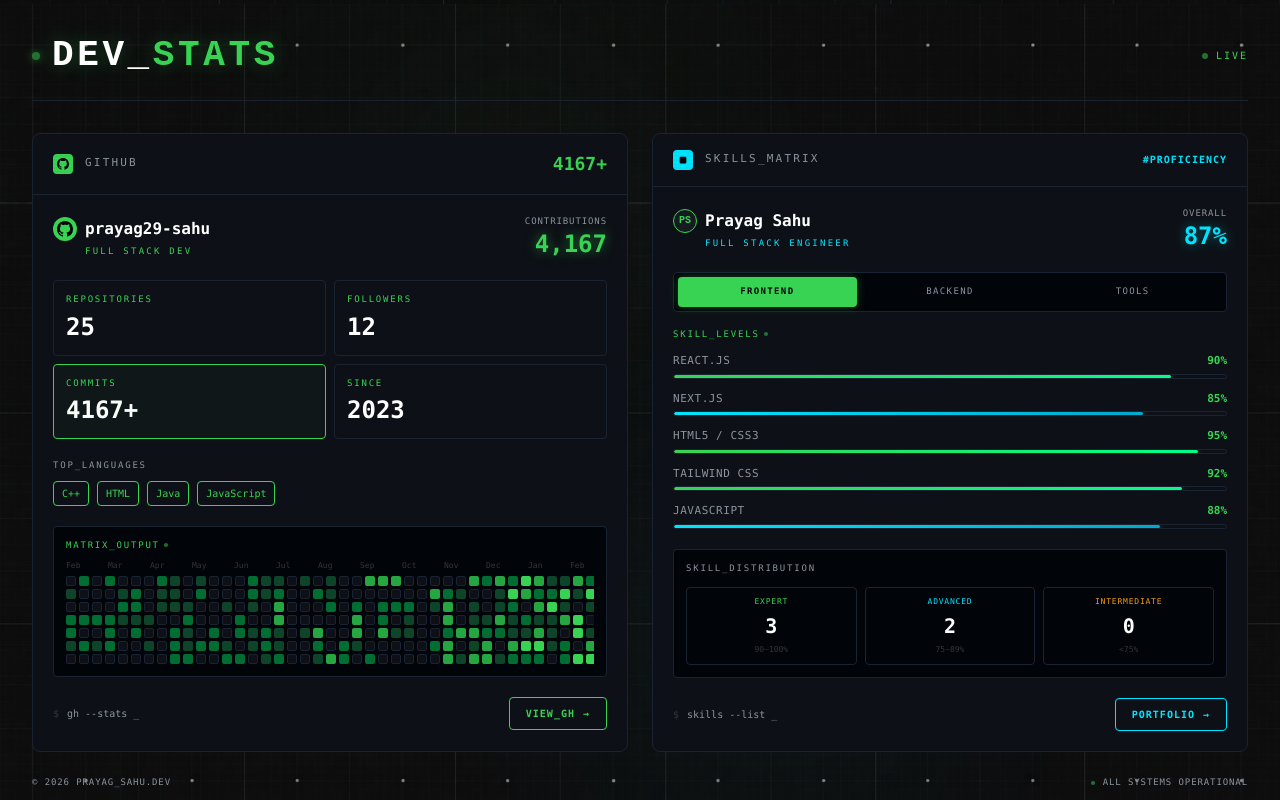
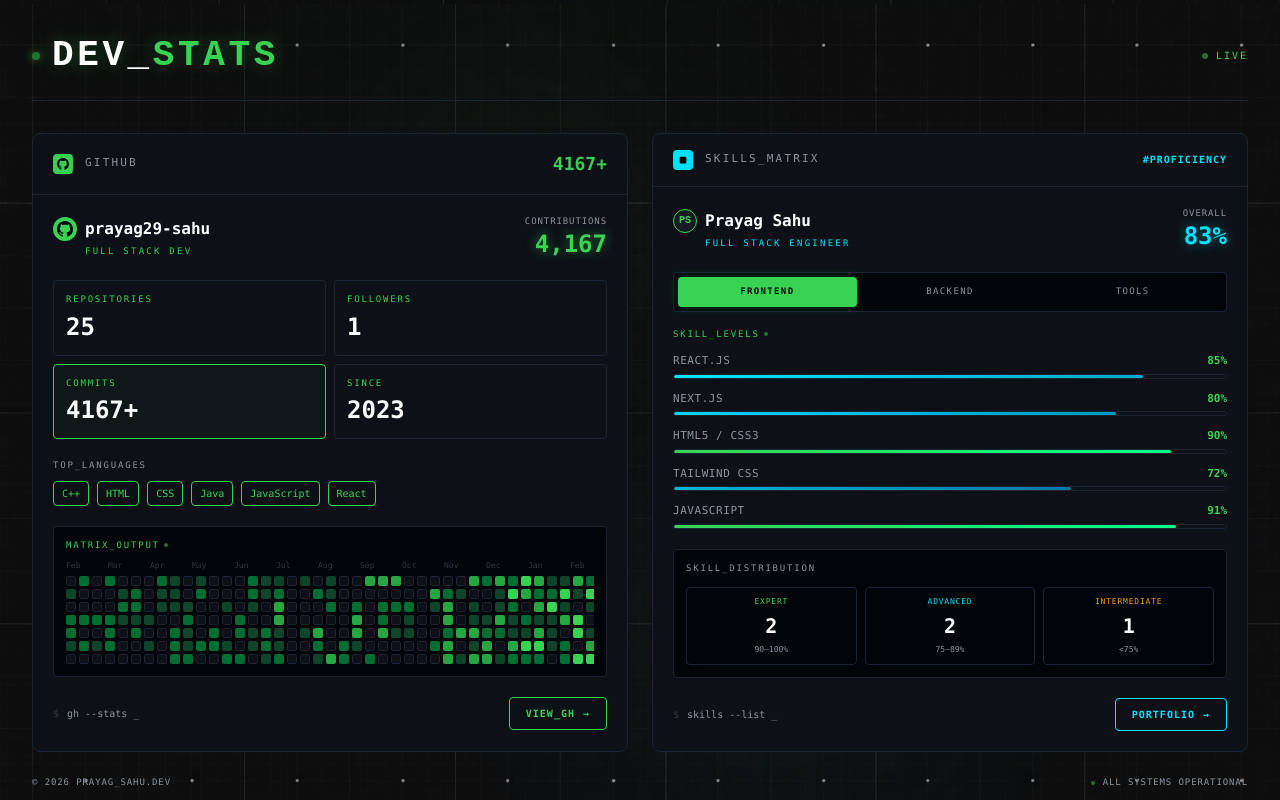
Before and after one commit to prayag29-sahu/prayagsahuportfolio, a Next.js app: page / in a window 1280 px wide. Shown: the part 5560-6360 px from the top of the page. Built offline with nearby package versions, Linux system fonts and the light colour scheme.

Commit message:
Education section

```diff
--- a/components/sections/SkillCard.jsx
+++ b/components/sections/SkillCard.jsx
@@ -457,31 +457,31 @@ const GITHUB_DATA = {
     label: "FULL STACK DEV",
     repositories: 25,
     commits: "4167+",
-    followers: 12,
+    followers: 1,
     joined: "2023",
     contributions: "4,167",
-    topLanguages: ["C++", "HTML", "Java", "JavaScript"],
+    topLanguages: ["C++", "HTML","CSS", "Java", "JavaScript","React"],
 };
 
 const SKILLS = {
     frontend: [
-        { name: "React.js", pct: 90 },
-        { name: "Next.js", pct: 85 },
-        { name: "HTML5 / CSS3", pct: 95 },
-        { name: "Tailwind CSS", pct: 92 },
-        { name: "JavaScript", pct: 88 },
+        { name: "React.js", pct: 85 },
+        { name: "Next.js", pct: 80 },
+        { name: "HTML5 / CSS3", pct: 90 },
+        { name: "Tailwind CSS", pct: 72 },
+        { name: "JavaScript", pct: 91 },
     ],
     backend: [
-        { name: "Node.js", pct: 85 },
+        { name: "Node.js", pct: 80 },
         { name: "Express.js", pct: 85 },
-        { name: "MongoDB", pct: 80 },
-        { name: "PostgreSQL", pct: 78 },
+        { name: "MongoDB", pct: 85 },
+        { name: "PostgreSQL", pct: 70 },
         { name: "Supabase", pct: 75 },
     ],
     tools: [
         { name: "C++", pct: 90 },
-        { name: "Java", pct: 88 },
-        { name: "Python", pct: 70 },
+        { name: "Java", pct: 80 },
+        { name: "Python", pct: 50 },
         { name: "Git / GitHub", pct: 93 },
         { name: "Figma / Canva", pct: 85 },
     ],
@@ -810,7 +810,7 @@ export default function DevStats() {
                                             className="text-2xl font-mono font-black text-[#00e5ff]"
                                             style={{ textShadow: "0 0 12px rgba(0,229,255,0.4)" }}
                                         >
-                                            <TypewriterText text="87%" speed={100} />
+                                            <TypewriterText text="83%" speed={100} />
                                         </div>
                                     </div>
                                 </div>
@@ -854,7 +854,7 @@ export default function DevStats() {
                                             <div key={tier.label} className="border border-[#1a2332] rounded p-2 text-center">
                                                 <div className="text-[8px] font-mono tracking-widest" style={{ color: tier.color }}>{tier.label}</div>
                                                 <div className="text-xl font-mono font-bold text-white my-1">{tier.count}</div>
-                                                <div className="text-[8px] font-mono text-[#30363d]">{tier.range}</div>
+                                                <div className="text-[8px] font-mono text-[#8b949e]">{tier.range}</div>
                                             </div>
                                         ))}
                                     </div>
```
